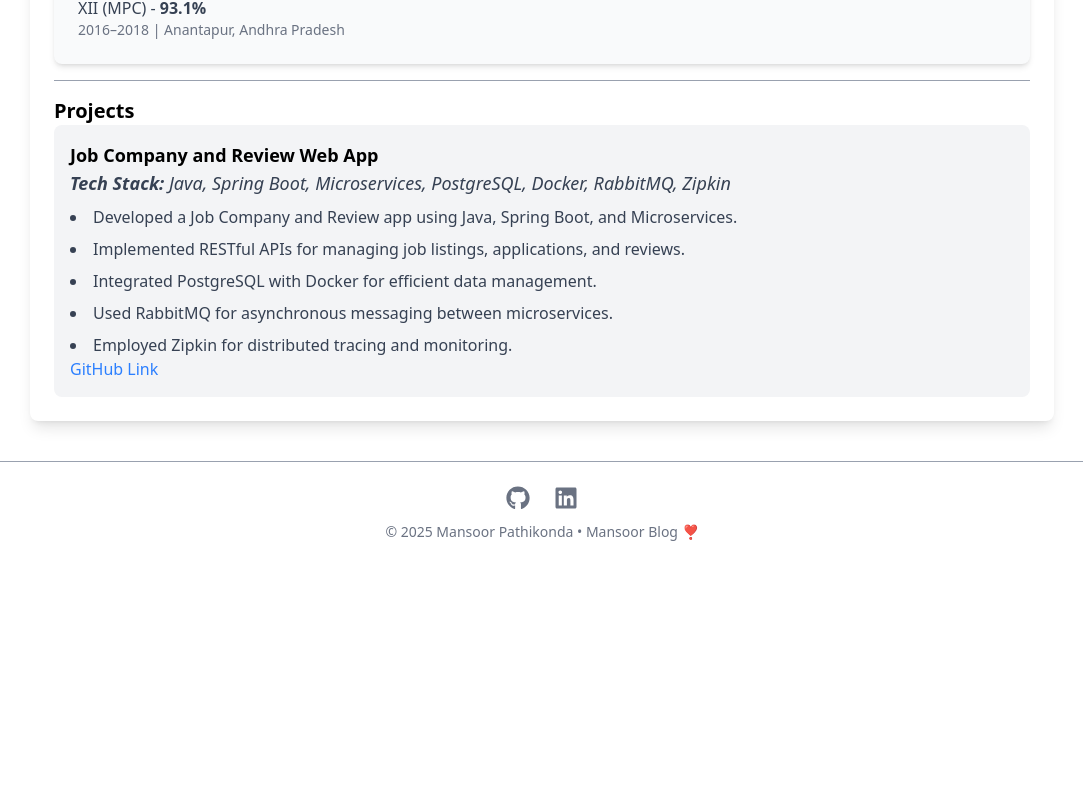
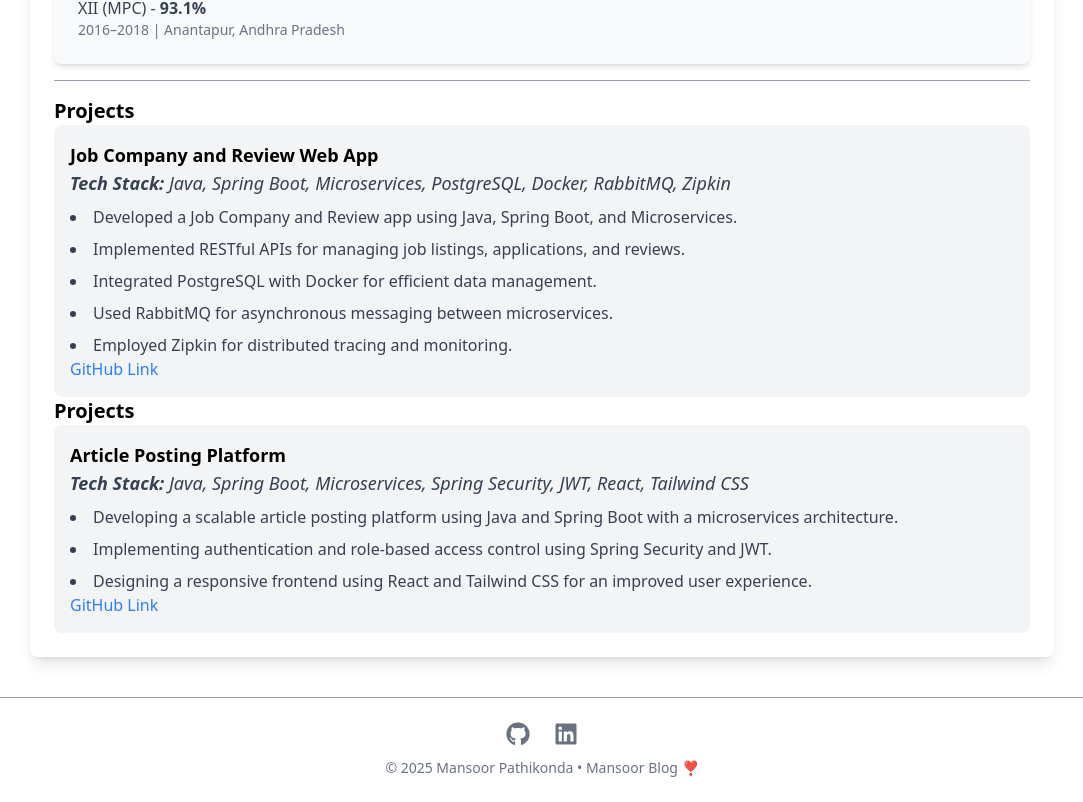
Before and after one commit to Mansoor-P/mansoor-profile, a React (Vite) app: page /resume in a window 1280 px wide. Shown: the part 1061-1863 px from the top of the page, without its empty margins (98-1181 px from the left). Before the commit the page ends 1627 px from the top, so only its background shows below. Built offline with nearby package versions, Linux system fonts and the light colour scheme.

Commit message:
Updated ResumePage with Article Posting Platform project

```diff
--- a/src/pages/ResumePage.jsx
+++ b/src/pages/ResumePage.jsx
@@ -205,6 +205,37 @@ const ResumePage = () => {
             </a>
           </div>
         </section>
+        {/* Article Posting Platform */}
+        <section>
+          <h2 className="text-xl font-semibold">Projects</h2>
+          <div className="bg-gray-100 p-4 rounded-lg">
+            <h3 className="text-lg font-bold">Article Posting Platform</h3>
+            <p className="italic text-lg text-gray-700">
+              <span className="font-bold">Tech Stack:</span> Java, Spring Boot,
+              Microservices, Spring Security, JWT, React, Tailwind CSS
+            </p>
+            <ul className="list-disc list-inside mt-2 text-gray-700 space-y-2">
+              <li>
+                Developing a scalable article posting platform using Java and
+                Spring Boot with a microservices architecture.
+              </li>
+              <li>
+                Implementing authentication and role-based access control using
+                Spring Security and JWT.
+              </li>
+              <li>
+                Designing a responsive frontend using React and Tailwind CSS for
+                an improved user experience.
+              </li>
+            </ul>
+            <a
+              href="https://github.com/Mansoor-P/blog-application"
+              className="text-blue-500 hover:underline"
+            >
+              GitHub Link
+            </a>
+          </div>
+        </section>
       </div>
     </section>
   );
```
